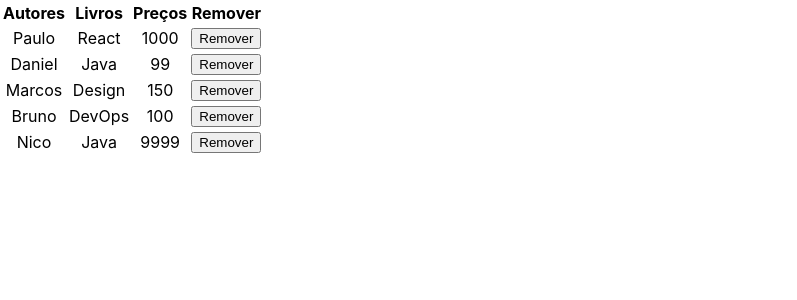
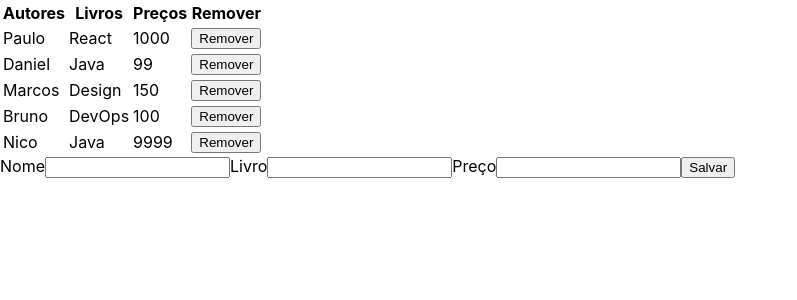
Before and after one commit to victorlage7/HelloWorldReact, a React (Create React App) app: page / in a window 1280 px wide. Shown: the top 300 px of the page, without its empty margins (0-797 px from the left). Built offline with nearby package versions, Linux system fonts and the light colour scheme.

Commit message:
Form para inserir Autor

```diff
--- a/src/App.js
+++ b/src/App.js
@@ -1,16 +1,43 @@
-import React from 'react';
+import React,{useState,Fragment} from 'react';
 import './App.css';
 import Tabela from './componentes/Tabela'
-
-function App() {
+import Form from './componentes/Formulario'
 
 
+export default function App() {
+
+  const [autores, setAutores] = useState([
+    {
+      nome: 'Paulo',
+      livro: 'React',
+      preco: '1000'
+    },
+    {
+      nome: 'Daniel',
+      livro: 'Java',
+      preco: '99'
+    },
+    {
+      nome: 'Marcos',
+      livro: 'Design',
+      preco: '150'
+    },
+    {
+      nome: 'Bruno',
+      livro: 'DevOps',
+      preco: '100'
+    },
+    {
+      nome: 'Nico',
+      livro: 'Java',
+      preco: '9999'
+    }
+  ]);
 
   return (
-    <div className="App">
-      <Tabela/>
-    </div>
+    <Fragment>
+      <Tabela autores = { autores} setAutores = {setAutores} />
+      <Form   autores = { autores} setAutores = {setAutores} />
+    </Fragment>
   );
 }
-
-export default App;
--- a/src/componentes/Formulario.js
+++ b/src/componentes/Formulario.js
@@ -1,43 +1,49 @@
 import React,{useState} from 'react';
 
-export default function  Formulario ()  {
+export default function  Formulario ({autores, setAutores})  {
 
     const [nome, setNome] = useState('');
     const [livro, setLivro] = useState('');
     const [preco, setPreco] = useState('');
 
-    return (
-        <form>
-            <label for="nome">Nome</label>
+    // const handleSubmit = ({evt}) =>{
+    //     evt.preventDefault();
+    //     alert("Submitting Name")
+    //     //setAutores({ autores:[autores, autor]})
+    // }
+
+   return (
+    <form >
+            <label htmlFor="nome">Nome</label>
             <input
                 id="nome"
                 type="text"
                 name="nome"
+                value={nome}
+                onChange={e => setNome(e.target.value)}
             />
 
-            <label for="livro">Livro</label>
+            <label htmlFor="livro">Livro</label>
             <input
                 id="livro"
                 type="text"
                 name="livro"
+                value={livro}
+                onChange={e => setLivro(e.target.value)}
             />
 
 
-            <label for="preco">Preço</label>
+            <label htmlFor="preco">Preço</label>
             <input
                 id="preco"
                 type="text"
                 name="preco"
+                value={preco}
+                onChange={e => setPreco(e.target.value)}
             />
-
-
-            <button type="button">Salvar</button>
+            <button /*onClick = {e => handleSubmit(e.target.value) }*/  type="button">Salvar</button>
         </form>
 
     )
 
 }
-
-
-
-}
--- a/src/componentes/Tabela.js
+++ b/src/componentes/Tabela.js
@@ -1,48 +1,15 @@
-import React,{useState} from 'react';
+import React from 'react';
 import TableHead from './TableHead'
-import TableBody from './TableBody '
+import TableBody from './TableBody'
 
-export default function Tabela() {
-
-  const [autores, setAutores] = useState([
-    {
-      id:1,
-      nome: 'Paulo',
-      livro: 'React',
-      preco: '1000'
-    },
-    {
-      id:2,
-      nome: 'Daniel',
-      livro: 'Java',
-      preco: '99'
-    },
-    {
-      id:3,
-      nome: 'Marcos',
-      livro: 'Design',
-      preco: '150'
-    },
-    {
-      id:4,
-      nome: 'Bruno',
-      livro: 'DevOps',
-      preco: '100'
-    },
-    {
-      id:5,
-      nome: 'Nico',
-      livro: 'Java',
-      preco: '9999'
-    }
-  ]);
+export default function Tabela({autores, setAutores}) {
 
     return(
 
         <table>
         <TableHead/>
-        <TableBody autores = { autores} setAutores = {setAutores} />
-      </table>
+        <TableBody autores = {autores} setAutores = {setAutores} />
+       </table>
 
     );
   }
--- a/src/componentes/TableBody .js
+++ b/src/componentes/TableBody.js
@@ -1,6 +1,8 @@
 import React from 'react';
 
 export default function  TableBody  ({autores, setAutores})  {
+
+
 
     const onChangeAutores = (id) => {
         const listaAutores = autores.filter(autores => autores.nome+autores.livro+autores.preco !== id)
@@ -9,7 +11,7 @@ export default function  TableBody  ({autores, setAutores})  {
 
     const linhas = autores.map((linha, index) => {
         return (
-            <tr key={linha.id}>
+            <tr key={index}>
                 <td>{linha.nome}</td>
                 <td>{linha.livro}</td>
                 <td>{linha.preco}</td>
```
